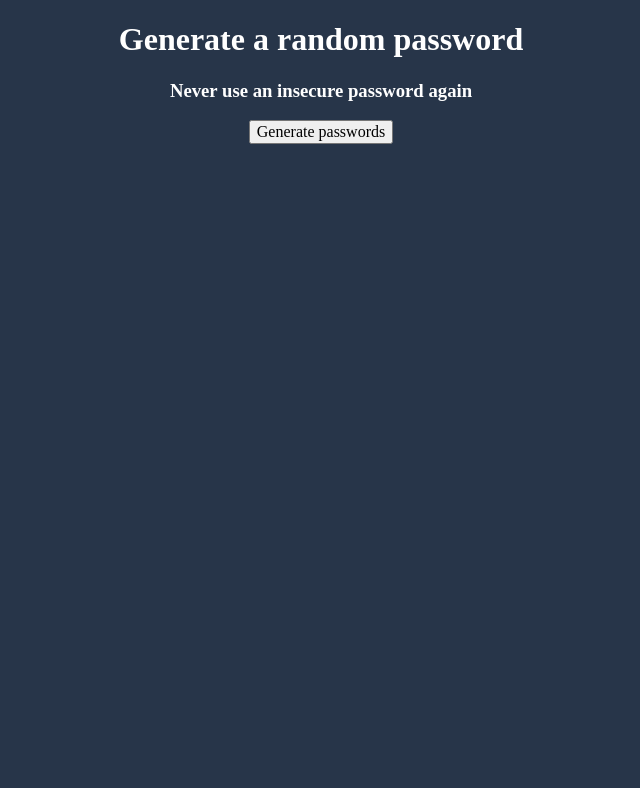
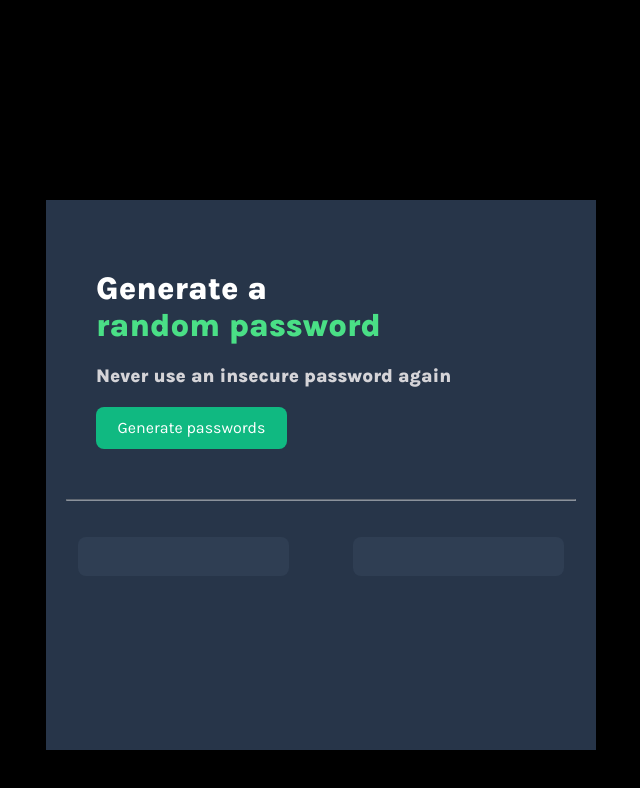
Before and after one commit to Ezimy/password-generator, a website built with Vite: page index.html in a window 1280 px wide. Shown: the whole page, without its empty margins (319-959 px from the left). Built offline with nearby package versions, Linux system fonts and the light colour scheme; a web font is replaced by a local one.

Commit message:
css edit 1

```diff
--- a/index.css
+++ b/index.css
@@ -1,6 +1,52 @@
 body {
-    background: #273549;
-    text-align: center;
+    background: black;
+    text-align: left;
     color: white;
     margin: 0;
+    font-family: 'Anton', sans-serif;
+    font-family: 'Happy Monkey', cursive;
+    font-family: 'IBM Plex Sans', sans-serif;
+    font-family: 'Karla', sans-serif;
 }
+#container{
+    background: #273549;
+    width: 550px;
+    height: 550px;
+    margin: 200px auto 200px auto;
+    display: block;
+}
+#hero-section{
+    font-weight: 800;
+    padding: 50px 50px;
+}
+.highlight{
+    color: #4ADF86;
+}
+#flavour-text{
+    color: #D5D4D8;
+}
+#line {
+        margin: 0px 20px 20px 20px;
+        background: #2F3E53;
+        opacity: 0.5;
+}
+.button{
+    color: white;
+    background: #10B981;
+    width: 191px;
+    height: 42px;
+    border-radius: 8px;
+    border: none;
+    font-size: 16px;
+}
+#password-section{
+    display: flex;
+    justify-content: space-around;
+}
+.pass-el{
+    width: 211px;
+    height: 39px;
+    background: #2F3E53;
+    border: none;
+    border-radius: 8px;
+}
--- a/index.html
+++ b/index.html
@@ -1,15 +1,25 @@
 <html>
-    <head><link rel="stylesheet" href="https://cdnjs.cloudflare.com/ajax/libs/normalize/8.0.1/normalize.css">
+    <head>
+        <link rel="stylesheet" href="https://cdnjs.cloudflare.com/ajax/libs/normalize/8.0.1/normalize.css">
         <link rel="stylesheet" href="index.css">
+        <link rel="preconnect" href="https://fonts.googleapis.com">
+        <link rel="preconnect" href="https://fonts.gstatic.com" crossorigin>
+        <link href="https://fonts.googleapis.com/css2?family=Anton&family=Happy+Monkey&family=IBM+Plex+Sans:wght@400;700&family=Karla:wght@400;800&display=swap" rel="stylesheet">
     </head>
     <body>
-        <h1>Generate a random password</h1>
-        <h3>Never use an insecure password again</h3>
-        <button>Generate passwords</button>
+    <div id="container">
+
+        <div id="hero-section">
+            <h1>Generate a <div class="highlight">random password</div></h1>
+            <h3 id="flavour-text">Never use an insecure password again</h3>
+            <button class="button">Generate passwords</button>
+        </div>
+        <hr id = "line">
         <div id="password-section">
-            <p id="pass-el-1"></p>
-            <p id="pass-el-2"></p>
+            <p id="pass-el-1" class="pass-el"></p>
+            <p id="pass-el-2" class="pass-el"></p>
         </div>
+    </div>
         <script src="index.js"></script>
     </body>
 </html>
```
